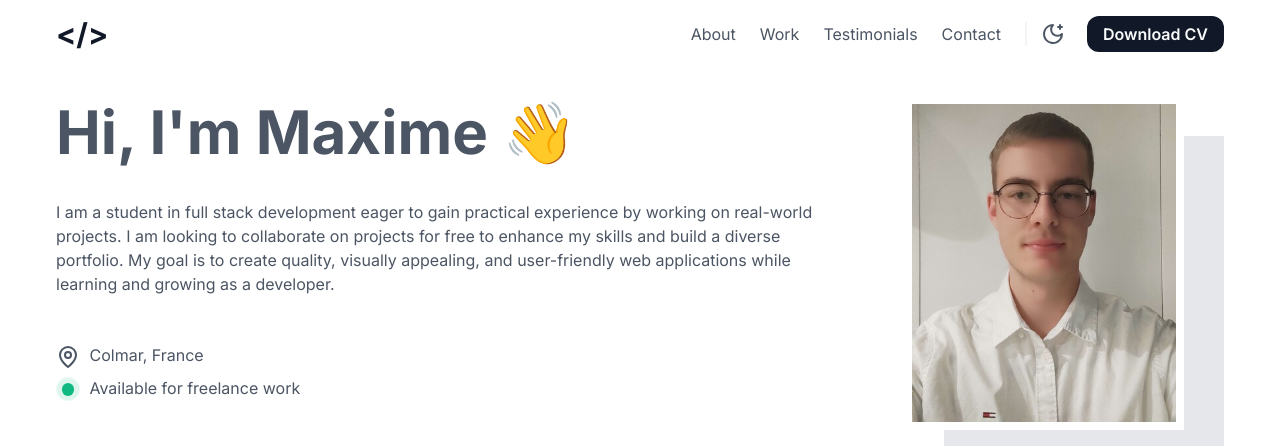
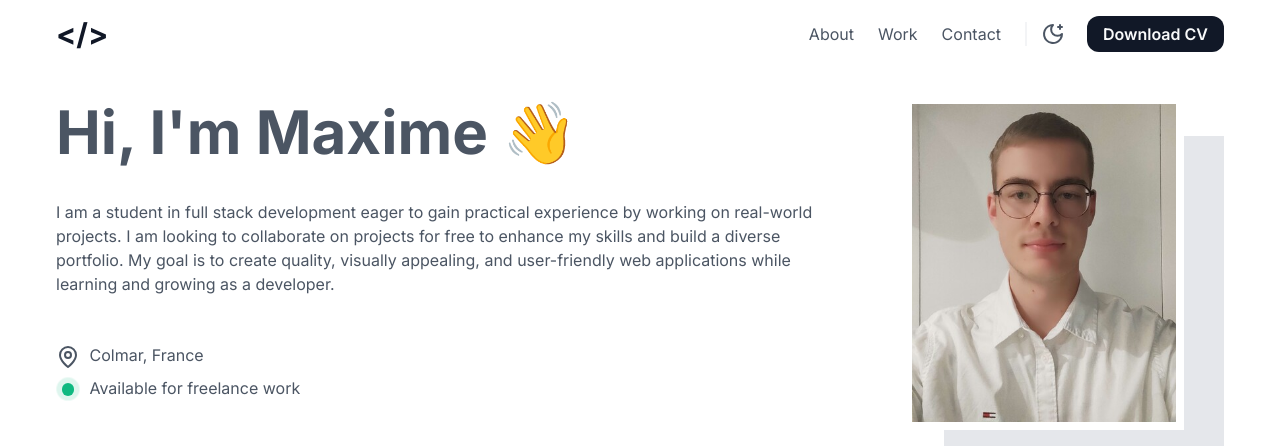
Before and after one commit to MaximeBiechy/personal_portofolio, a website built with webpack: page index.html in a window 1280 px wide. Shown: the top 446 px of the page. Built offline with nearby package versions, Linux system fonts and the light colour scheme; files whose address does not match are found by name.

```diff
--- a/index.html
+++ b/index.html
@@ -56,7 +56,7 @@
         <ul class="nav-links">
           <li><a href="#about">About</a></li>
           <li><a href="#work">Work</a></li>
-          <li><a href="#testimonials">Testimonials</a></li>
+          <!--<li><a href="#testimonials">Testimonials</a></li>-->
           <li><a href="#contact">Contact</a></li>
         </ul>
         <!-- Actions supplémentaires (mode sombre et téléchargement du CV) -->
@@ -349,7 +349,7 @@
   <!--! Section Testimonials-->
   <section id="testimonials" class="testimonial">
     <div class="container">
-      <p class="section-title">Testimonials</p>
+      <p class="section-title">Coming ...</p>
       <div class="testimonials-content">
         <div class="section-description">
 <!--          <p>Nice things people have said about me:</p>-->
```
Also changed, not shown: 2 other files.
